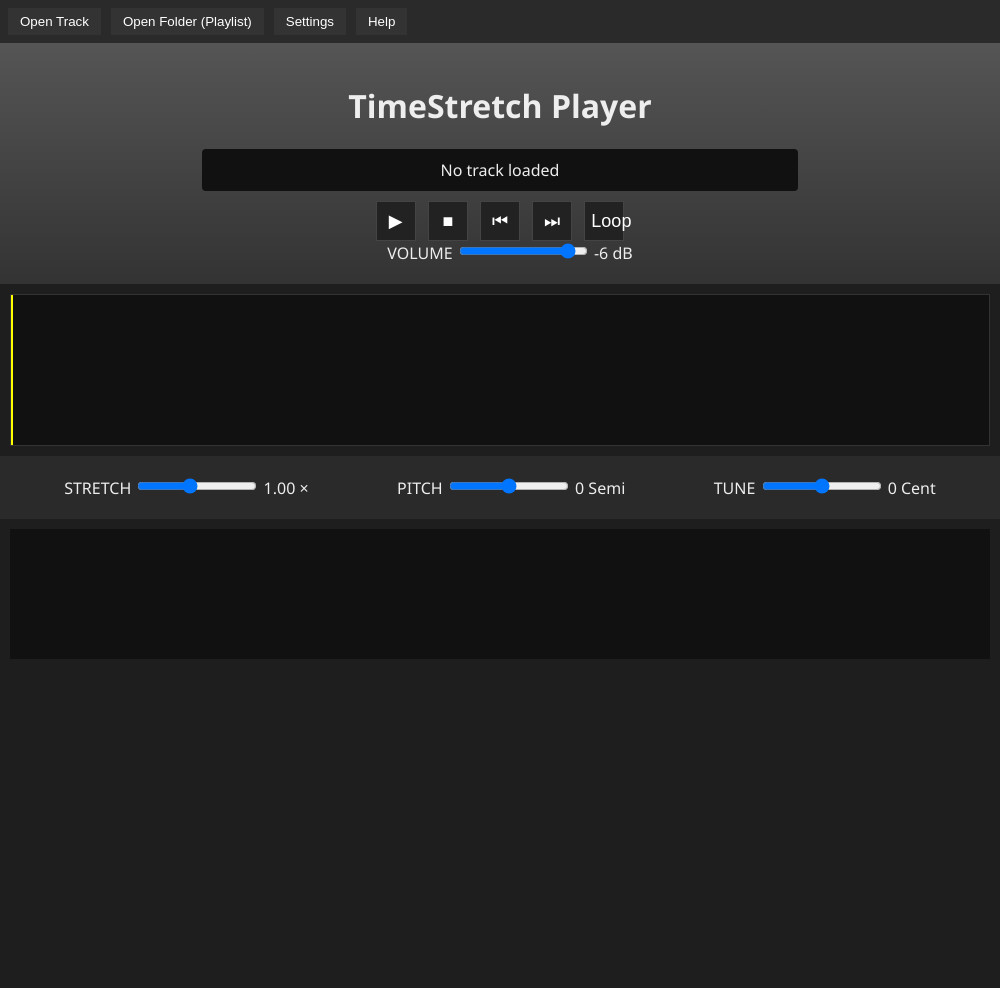
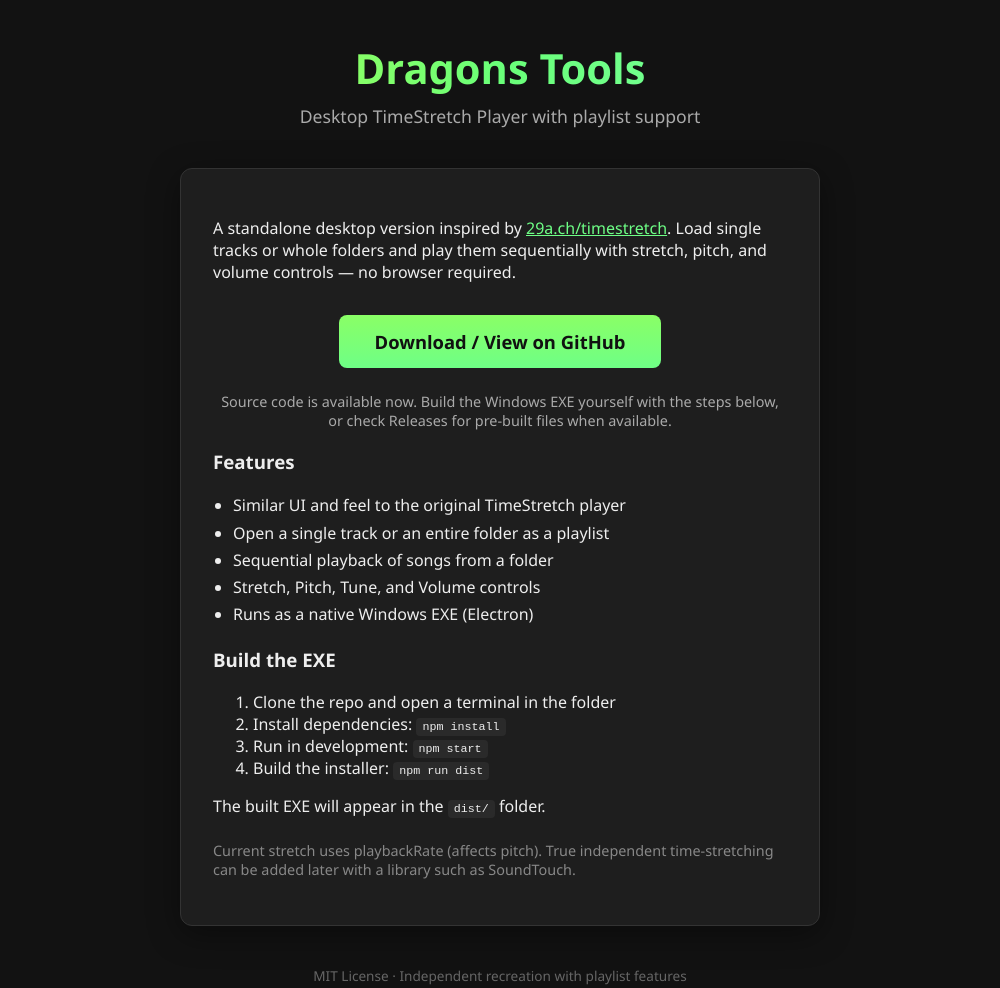
Before and after one commit to DragonDestroyer/dragons-tools, an Electron app: page index.html in a window 1000 px wide. Before the commit the page ends 800 px from the top, so only its background shows below. Drawn offline with Linux system fonts and the light colour scheme.

Commit message:
Replace index.html with a landing page for downloads and project info

```diff
--- a/index.html
+++ b/index.html
@@ -1,60 +1,135 @@
 <!DOCTYPE html>
-<html>
+<html lang="en">
 <head>
   <meta charset="UTF-8">
-  <title>Dragons Tools - TimeStretch Player</title>
-  <link rel="stylesheet" href="style.css">
+  <meta name="viewport" content="width=device-width, initial-scale=1.0">
+  <title>Dragons Tools — TimeStretch Player</title>
+  <style>
+    :root {
+      --bg: #121212;
+      --panel: #1e1e1e;
+      --accent: #6eff86;
+      --accent2: #76ff72;
+      --text: #eee;
+      --muted: #aaa;
+    }
+    * { box-sizing: border-box; }
+    body {
+      margin: 0;
+      font-family: 'Segoe UI', system-ui, sans-serif;
+      background: var(--bg);
+      color: var(--text);
+      min-height: 100vh;
+      display: flex;
+      flex-direction: column;
+      align-items: center;
+      padding: 40px 20px;
+    }
+    header {
+      text-align: center;
+      margin-bottom: 40px;
+    }
+    h1 {
+      font-size: 2.6rem;
+      margin: 0 0 8px;
+      background: linear-gradient(90deg, #92ff62, #69ff78, #74ff94);
+      -webkit-background-clip: text;
+      -webkit-text-fill-color: transparent;
+      background-clip: text;
+    }
+    .subtitle {
+      color: var(--muted);
+      font-size: 1.1rem;
+      margin: 0;
+    }
+    .card {
+      background: var(--panel);
+      border: 1px solid #333;
+      border-radius: 12px;
+      padding: 32px;
+      max-width: 640px;
+      width: 100%;
+      box-shadow: 0 8px 32px rgba(0,0,0,0.4);
+    }
+    .download-btn {
+      display: inline-block;
+      background: linear-gradient(180deg, #8aff66, #6eff86);
+      color: #111;
+      font-weight: 700;
+      font-size: 1.15rem;
+      padding: 14px 36px;
+      border-radius: 8px;
+      text-decoration: none;
+      margin: 16px 0;
+      transition: transform 0.15s, box-shadow 0.15s;
+    }
+    .download-btn:hover {
+      transform: translateY(-2px);
+      box-shadow: 0 6px 20px rgba(110, 255, 134, 0.35);
+    }
+    .note {
+      color: var(--muted);
+      font-size: 0.9rem;
+      margin-top: 8px;
+    }
+    ul {
+      text-align: left;
+      line-height: 1.7;
+      padding-left: 20px;
+    }
+    code {
+      background: #2a2a2a;
+      padding: 2px 6px;
+      border-radius: 4px;
+      font-size: 0.9em;
+    }
+    a { color: var(--accent); }
+    footer {
+      margin-top: 40px;
+      color: #666;
+      font-size: 0.85rem;
+    }
+  </style>
 </head>
 <body>
-  <div class="top-bar">
-    <button id="openFile">Open Track</button>
-    <button id="openFolder">Open Folder (Playlist)</button>
-    <button id="settings">Settings</button>
-    <button id="help">Help</button>
+  <header>
+    <h1>Dragons Tools</h1>
+    <p class="subtitle">Desktop TimeStretch Player with playlist support</p>
+  </header>
+
+  <div class="card">
+    <p>A standalone desktop version inspired by <a href="https://29a.ch/timestretch/" target="_blank">29a.ch/timestretch</a>. Load single tracks or whole folders and play them sequentially with stretch, pitch, and volume controls — no browser required.</p>
+
+    <div style="text-align:center;">
+      <a class="download-btn" href="https://github.com/DragonDestroyer/dragons-tools" target="_blank">Download / View on GitHub</a>
+      <p class="note">Source code is available now. Build the Windows EXE yourself with the steps below, or check Releases for pre-built files when available.</p>
+    </div>
+
+    <h3>Features</h3>
+    <ul>
+      <li>Similar UI and feel to the original TimeStretch player</li>
+      <li>Open a single track or an entire folder as a playlist</li>
+      <li>Sequential playback of songs from a folder</li>
+      <li>Stretch, Pitch, Tune, and Volume controls</li>
+      <li>Runs as a native Windows EXE (Electron)</li>
+    </ul>
+
+    <h3>Build the EXE</h3>
+    <ol>
+      <li>Clone the repo and open a terminal in the folder</li>
+      <li>Install dependencies: <code>npm install</code></li>
+      <li>Run in development: <code>npm start</code></li>
+      <li>Build the installer: <code>npm run dist</code></li>
+    </ol>
+    <p>The built EXE will appear in the <code>dist/</code> folder.</p>
+
+    <p style="margin-top:24px; font-size:0.9rem; color:#888;">
+      Current stretch uses playbackRate (affects pitch). True independent time-stretching can be added later with a library such as SoundTouch.
+    </p>
   </div>
 
-  <div class="player-header">
-    <h1>TimeStretch Player</h1>
-    <div class="now-playing" id="nowPlaying">No track loaded</div>
-    <div class="controls">
-      <button id="play">▶</button>
-      <button id="stop">■</button>
-      <button id="prev">⏮</button>
-      <button id="next">⏭</button>
-      <button id="loop">Loop</button>
-    </div>
-    <div class="volume">
-      <label>VOLUME</label>
-      <input type="range" id="volume" min="-60" max="0" value="-6" step="1">
-      <span id="volLabel">-6 dB</span>
-    </div>
-  </div>
-
-  <div class="waveform" id="waveform">
-    <!-- Simple waveform placeholder -->
-    <div class="playhead" id="playhead"></div>
-  </div>
-
-  <div class="stretcher">
-    <div class="knob-group">
-      <label>STRETCH</label>
-      <input type="range" id="stretch" min="0.25" max="2" value="1" step="0.01">
-      <span id="stretchLabel">1.00 ×</span>
-    </div>
-    <div class="knob-group">
-      <label>PITCH</label>
-      <input type="range" id="pitch" min="-12" max="12" value="0" step="1">
-      <span id="pitchLabel">0 Semi</span>
-    </div>
-    <div class="knob-group">
-      <label>TUNE</label>
-      <input type="range" id="tune" min="-50" max="50" value="0" step="1">
-      <span id="tuneLabel">0 Cent</span>
-    </div>
-  </div>
-
-  <div class="playlist" id="playlist"></div>
-
-  <script src="renderer.js"></script>
+  <footer>
+    MIT License &middot; Independent recreation with playlist features
+  </footer>
 </body>
 </html>
```
